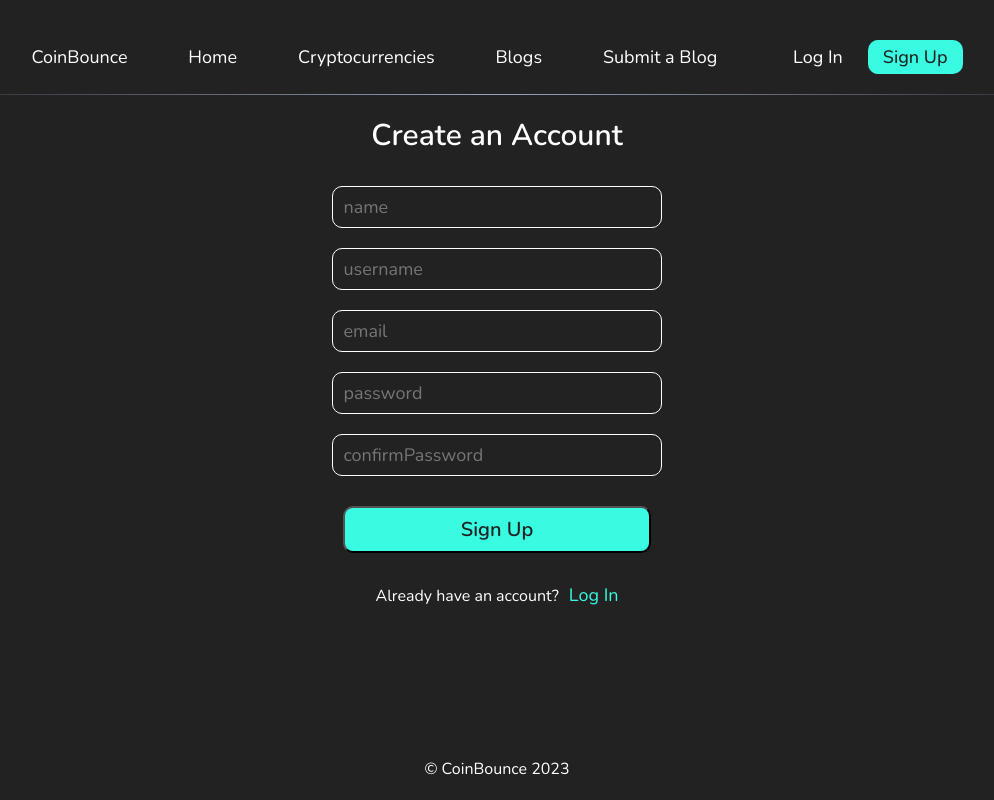
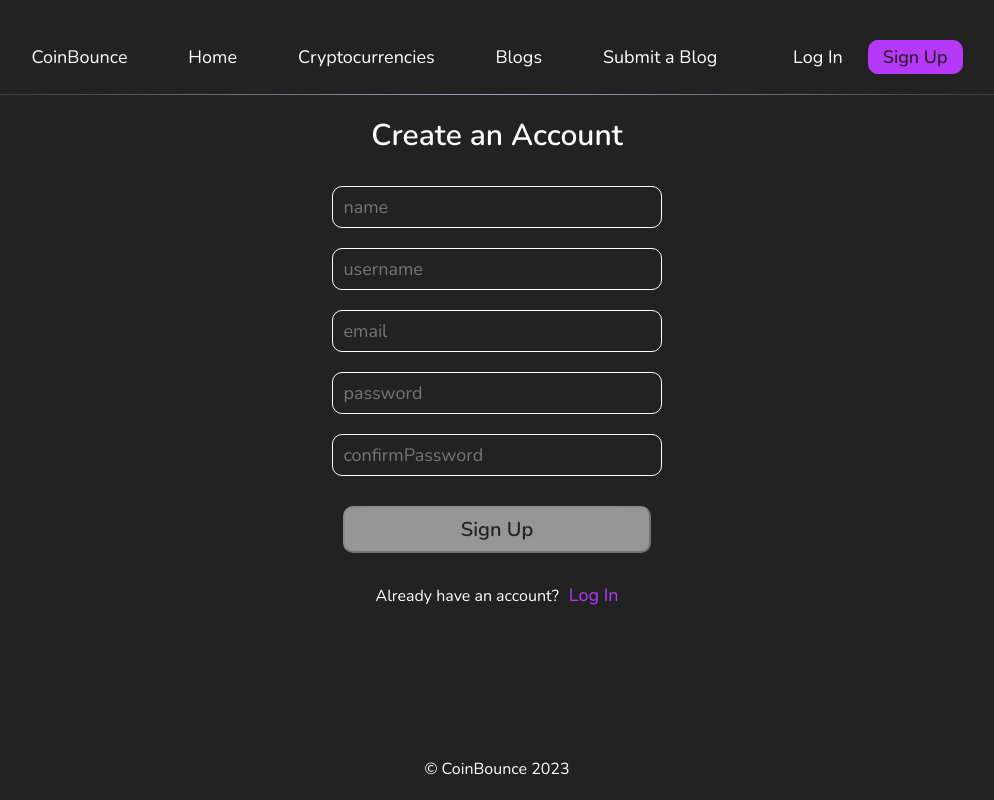
Before and after one commit to kumarvikas10/coin-bounce, a React (Create React App) app in the folder frontend/: page /signup in a window 1280 px wide. Shown: the whole page, without its empty margins (143-1137 px from the left). Built offline with nearby package versions, Linux system fonts and the light colour scheme; a web font is replaced by a local one.

Commit message:
all login and logout bugs fixed

```diff
--- a/frontend/src/components/Navbar/Navbar.module.css
+++ b/frontend/src/components/Navbar/Navbar.module.css
@@ -14,7 +14,7 @@
 }
 
 .activeStyle{
-    color: #38fbe1;
+    color: #b538fb;
     font-size: 18px;
     font-weight: 400;
     text-decoration: none;
@@ -38,12 +38,12 @@
 }
 
 .loginButton:hover{
-    color: #38fbe1;
+    color: #b538fb;
 }
 
 .signupButton{
     margin-left: 10px;
-    background-color: #38fbe1;
+    background-color: #b538fb;
     color: #222;
     border: none;
     outline: none;
@@ -56,7 +56,7 @@
 }
 
 .signoutButton{
-    background-color: #38fbe1;
+    background-color: #b538fb;
     color: #222;
     border: none;
     outline: none;
@@ -69,7 +69,7 @@
 }
 
 .signoutButton:hover{
-    background-color: #58f0db;
+    background-color: #b538fb;
     color: #222;
 }
 .seprator{
--- a/frontend/src/pages/Error/Error.module.css
+++ b/frontend/src/pages/Error/Error.module.css
@@ -20,5 +20,5 @@
 .homeLink{
     text-decoration: none;
     font-weight: 600;
-    color: #38fbe1;
+    color: #b538fb;
 }
--- a/frontend/src/pages/Login/Login.jsx
+++ b/frontend/src/pages/Login/Login.jsx
@@ -52,7 +52,7 @@ function Login(){
             </div>
             <TextInput type="text" value={values.username} name="username" onBlur={handleBlur} onChange={handleChange} placeholder="username" error={errors.username && touched.username ? 1: undefined}  errormessage = {errors.username}/>
             <TextInput type="password" name="password" value={values.password} onBlur={handleBlur} onChange={handleChange} placeholder="password" error={errors.password && touched.password ? 1: undefined} errormessage = {errors.password} />
-            <button className={styles.loginButton} onClick={handleLogin}>Log In</button>
+            <button className={styles.loginButton} onClick={handleLogin} disabled={!values.username || !values.password || errors.username || errors.password }>Log In</button>
             <span>Don't have an account ? <button className={styles.createAccount} onClick={() => navigate('/signup')}>Register</button></span>
             {error !== "" ? <p className={styles.errorMessage}>{error}</p>  : ""}
         </div>
--- a/frontend/src/pages/Login/Login.module.css
+++ b/frontend/src/pages/Login/Login.module.css
@@ -19,7 +19,7 @@
 
 .loginButton{
     color: #222;
-    background-color: #38fbe1;
+    background-color: #b538fb;
     outline: none;
     width: 30%;
     border-radius: 10px;
@@ -31,10 +31,14 @@
     margin-top: 30px;
 }
 
+.loginButton:disabled{
+    background-color: #969696;
+}
+
 .createAccount{
     margin-top: 50px;
     margin-left: 10px;
-    color: #38fbe1;
+    color: #b538fb;
     font-size: 18px;
     cursor: pointer;
     border:none;
--- a/frontend/src/pages/Signup/Signup.jsx
+++ b/frontend/src/pages/Signup/Signup.jsx
@@ -35,7 +35,7 @@ function Signup() {
       //redirect homepage
       navigate("/");
     } else if (response.code === "ERR_BAD_REQUEST") {
-      setError(response.response.data.errormessage);
+      setError(response.response.data.message);
       //display error message
     }
   };
@@ -103,7 +103,7 @@ function Signup() {
         error={errors.confirmPassword && touched.confirmPassword ? 1 : undefined}
         errormessage={errors.confirmPassword}
       />
-      <button className={styles.signupButton} onClick={handleSignup}>
+      <button className={styles.signupButton} onClick={handleSignup} disabled={ !values.username || !values.password || !values.name || !values.confirmPassword || !values.email || errors.username || errors.password || errors.confirmPassword || errors.name || errors.email}>
         Sign Up
       </button>
       <span>
--- a/frontend/src/pages/Signup/Signup.module.css
+++ b/frontend/src/pages/Signup/Signup.module.css
@@ -19,7 +19,7 @@
 
 .signupButton{
     color: #222;
-    background-color: #38fbe1;
+    background-color: #b538fb;
     outline: none;
     width: 30%;
     border-radius: 10px;
@@ -31,17 +31,21 @@
     margin-top: 20px;
 }
 
+.signupButton:disabled{
+    background-color: #969696;
+}
+
 .login{
     margin-top: 20px;
     margin-left: 10px;
-    color: #38fbe1;
+    color: #b538fb;
     font-size: 18px;
     cursor: pointer;
     border:none;
 }
 
 .errorMessage{
-    color: #38fbe1;
+    color: #b538fb;
     margin: 20px 0;
     font-size: 18px;
     font-weight: 600;
```
